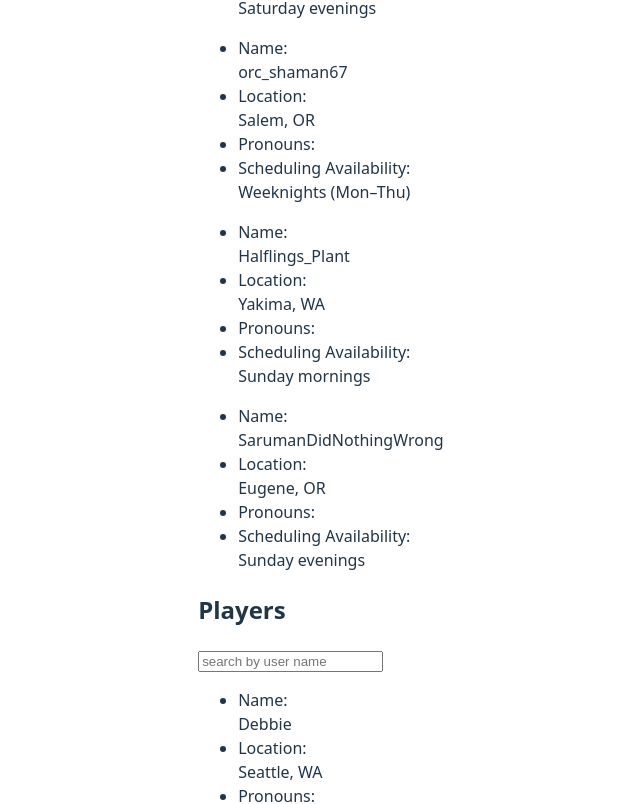
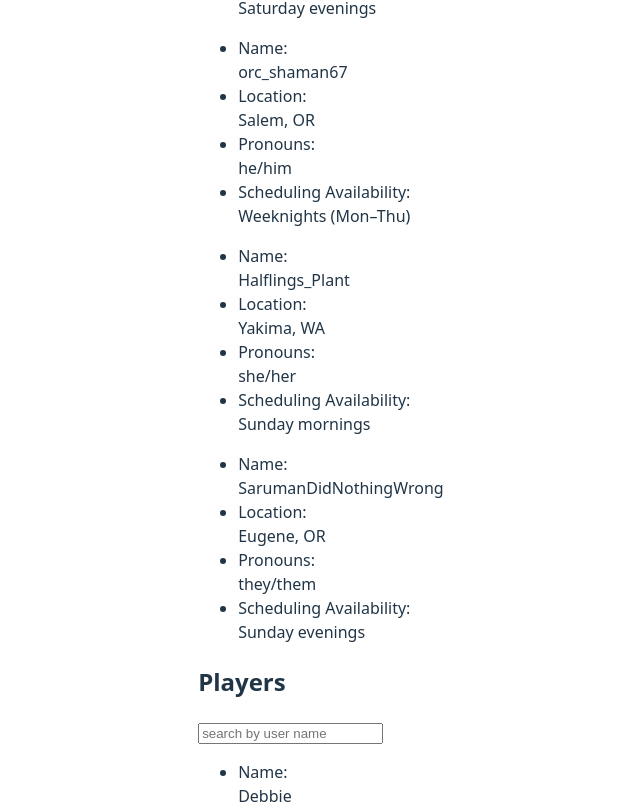
Before and after one commit to Zoestra/ADVNTR, a React (Vite) app: page / in a window 1280 px wide. Shown: the part 1620-2424 px from the top of the page, without its empty margins (126-766 px from the left). Built offline with nearby package versions, Linux system fonts and the light colour scheme.

Commit message:
dummy data filled out

```diff
--- a/Data/DM_data.js
+++ b/Data/DM_data.js
@@ -26,20 +26,20 @@ export const DM_data = [
         name: "orc_shaman67",
         location: "Salem, OR",
         schedule: "Weeknights (Mon–Thu)",
-        pronouns: "",
+        pronouns: "he/him",
     },
     {
         id: 5,
         name: "Halflings_Plant",
         location: "Yakima, WA",
         schedule: "Sunday mornings",
-        pronouns: "",
+        pronouns: "she/her",
     },
     {
         id: 6,
         name: "SarumanDidNothingWrong",
         location: "Eugene, OR",
         schedule: "Sunday evenings",
-        pronouns: "",
+        pronouns: "they/them",
     }
 ];
--- a/Data/Player_data.js
+++ b/Data/Player_data.js
@@ -25,40 +25,40 @@ export const Player_data = [
         name:"Orc_destroyer",
         location:"Spokane, WA",
         schedule: "Sunday mornings",
-        pronouns: "",
+        pronouns: "she/her",
     },
     {
         id:105,
         name:"Elvish_Presley",
         location:"Federal Way, WA",
         schedule: "Saturday mornings",
-        pronouns: "",
+        pronouns: "he/him",
     },
     {
         id:106,
         name:"TheodoricTheNotGoth",
         location:"Mount Vernon, WA",
-        schedule: "",
+        schedule: "they/them",
     },
     {
         id:107,
         name:"Kate",
         location:"Vancouver, BC",
         schedule:"All",
-        pronouns: "",
+        pronouns: "she/her",
     },
     {
         id:108,
         name:"TabaxiSupremacy",
         location:"Prosser, WA",
         schedule: "Saturday afternoons, Saturday evenings, Sunday mornings, Sunday afternoons",
-        pronouns: "",
+        pronouns: "he/him",
     },
     {
         id:109,
         name:"FlambergeBarbarian",
         location:"Kent, WA",
         schedule: "Weeknights (Mon–Thu), Friday nights",
-        pronouns: "",
+        pronouns: "they/them",
     },
 ];
```
